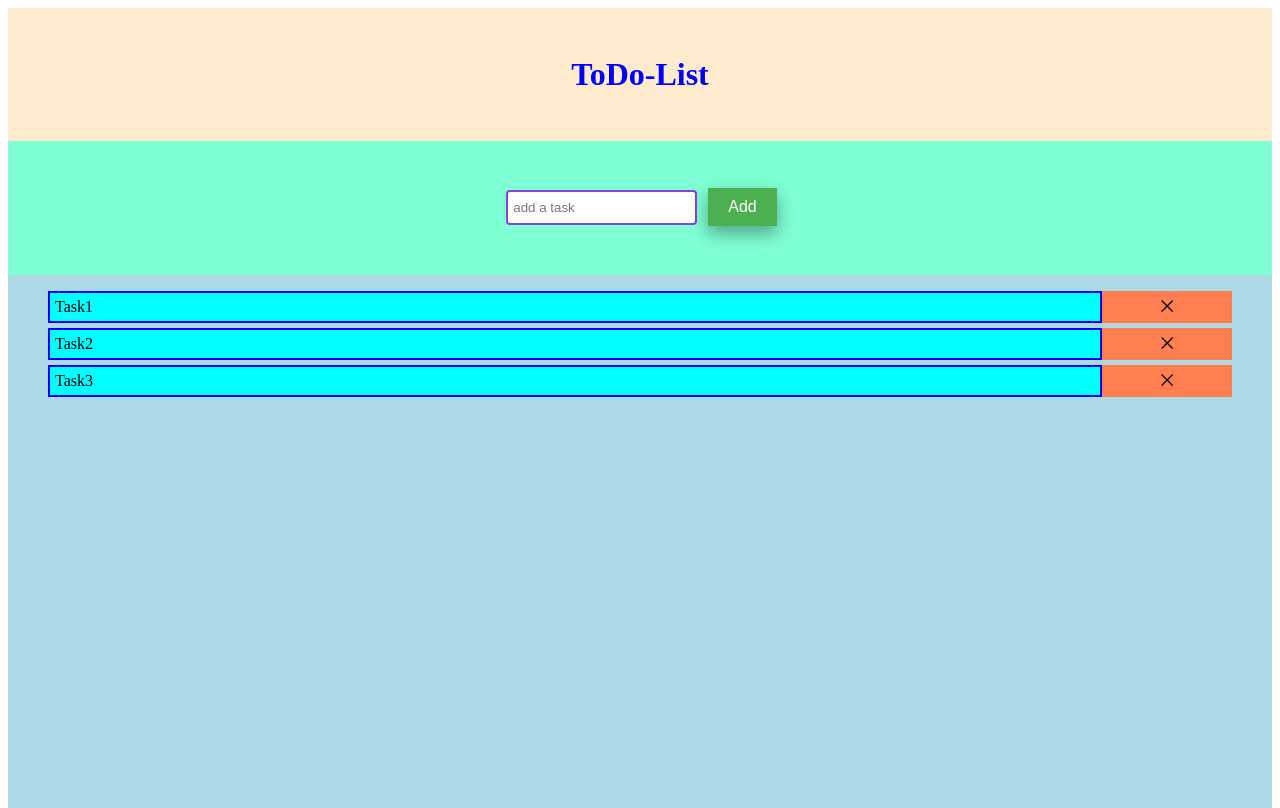
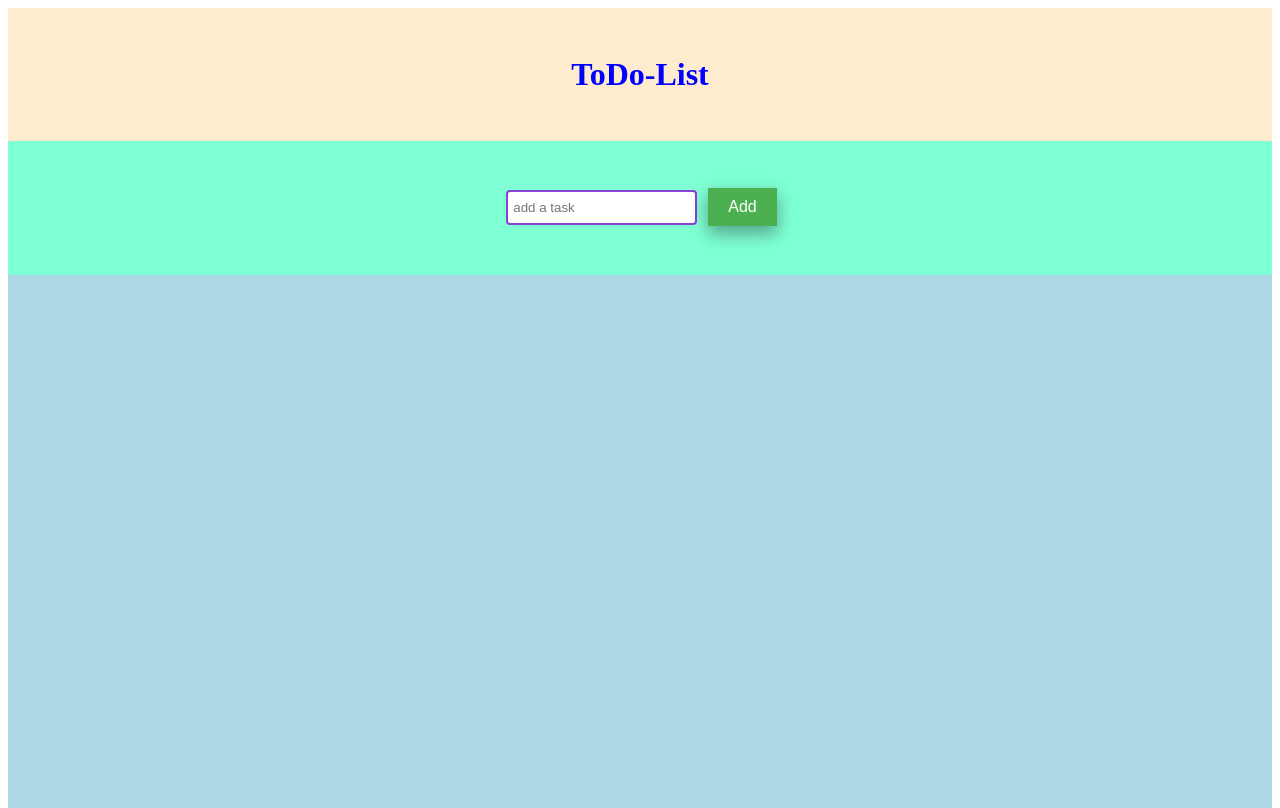
Before and after one commit to mandanakhademi/ToDo-List, a plain HTML site: page index.html in a window 1280 px wide. Drawn offline with Linux system fonts and the light colour scheme.

Commit message:
remove test list items

```diff
--- a/index.html
+++ b/index.html
@@ -22,18 +22,6 @@
 
         <div class="task-list">
             <ul id="list">
-                <li>
-                    <div>Task1</div>
-                    <span>&#x2A09;</span>
-                </li>
-                <li>
-                    <div>Task2</div>
-                    <span>&#x2A09;</span>
-                </li>
-                <li>
-                    <div>Task3</div>
-                    <span>&#x2A09;</span>
-                </li>
             </ul>
         </div>
     </div>
```
